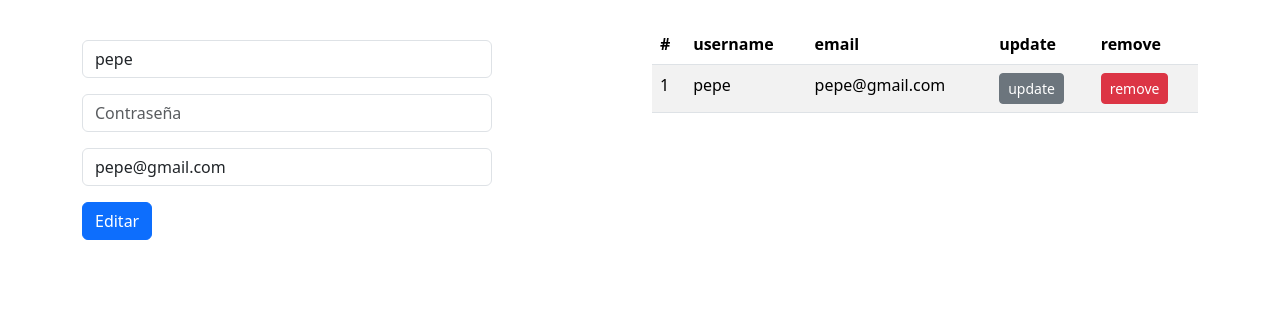
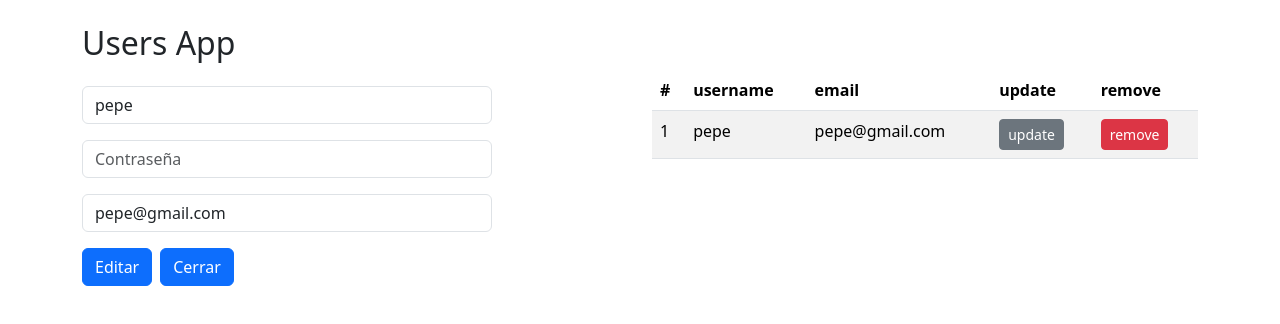
Before and after one commit to CarlosZurano/UsersApp, a React (Vite) app: page / in a window 1280 px wide. Both pictures are taken after a click on the button "update". Shown: the top 324 px of the page. Built offline with nearby package versions, Linux system fonts and the light colour scheme.

Commit message:
optimizacion del codigo, formulario open/close

```diff
--- a/src/UsersApp.jsx
+++ b/src/UsersApp.jsx
@@ -11,28 +11,41 @@ export const UsersApp = () => {
         users,
         userSelected,
         initialUserForm,
+        visibleForm,
         handlerAddUser,
         handlerRemoveUser,
         handlerUserSelectedForm,
+        handlerOpemForm,
+        handlerCloseForm,
     } = useUsers();
 
     return (
         <>
         <div className="container my-4">
+            <h2>Users App</h2>
             <div className="row">
-            <div className="col">
-                <UserForm
-                    initialUserForm={ initialUserForm }
-                    handlerAddUser={ handlerAddUser }
-                    userSelected = {userSelected}
-                />
-            </div>
+
+    {/* Si es falso, no es visible, si true,
+    muestro el formularioo */}
+                {!visibleForm || <div className="col">
+                    <UserForm
+                        initialUserForm={ initialUserForm }
+                        userSelected = {userSelected}
+                        handlerAddUser={ handlerAddUser }
+                        handlerCloseForm = { handlerCloseForm }
+                    /></div>}
 
             <div className="col">
+                {visibleForm ||
+                    <button
+                        className="btn btn-primary my-2"
+                        onClick={handlerOpemForm}>
+                            Nuevo usuario
+                    </button> }
+
                 {/* Si no hay usuarios en la lista, muestra warning.
                 Si si, muestra la lista */}
                 {users.length === 0 ?
-
                     <div className="alert alert-warning text-center">No hay usuarios en el sistema</div>
                     :<UsersList
                         handlerRemoveUser={ handlerRemoveUser }
--- a/src/components/UserForm.jsx
+++ b/src/components/UserForm.jsx
@@ -1,23 +1,27 @@
 import { useEffect, useState } from "react";
 
-export const UserForm = ({ userSelected, handlerAddUser, initialUserForm }) => {
+export const UserForm = ({
+  handlerCloseForm,
+  userSelected,
+  handlerAddUser,
+  initialUserForm,
+}) => {
   // Estado inicial del formulario, basado en initialUserForm
   const [userForm, setUserForm] = useState(initialUserForm);
 
   //Desestructuración para acceder fácilmente a cada campo del formulario
   const { id, username, password, email } = userForm;
 
-
   useEffect(() => {
     setUserForm({
       ...userSelected,
-      password: '',
+      password: "",
     });
-  }, [userSelected])
+  }, [userSelected]);
 
   // Maneja los cambios en los inputs del formulario
   const onInputChange = ({ target }) => {
-  const { name, value } = target; // Extrae el nombre del campo y su nuevo valor
+    const { name, value } = target; // Extrae el nombre del campo y su nuevo valor
     // Actualiza el estado del formulario, manteniendo el resto de los valores
     setUserForm({
       ...userForm,
@@ -47,11 +51,17 @@ export const UserForm = ({ userSelected, handlerAddUser, initialUserForm }) => {
       return;
     }
     handlerAddUser(userForm); // se envia al padre
-                              // (userFormData en UsersApp)
-                              // y aniade el usuario
+    // (userFormData en UsersApp)
+    // y aniade el usuario
 
-    setUserForm(initialUserForm);// reset formulario
+    setUserForm(initialUserForm); // reset formulario
   };
+
+  const onCloseForm = () => {
+    handlerCloseForm();
+    setUserForm(initialUserForm);
+  };
+
   return (
     <form onSubmit={onSubmit}>
       <input
@@ -71,7 +81,6 @@ export const UserForm = ({ userSelected, handlerAddUser, initialUserForm }) => {
         onChange={onInputChange}
       />
 
-
       <input
         className="form-control my-3 w-75"
         placeholder="e-mail"
@@ -79,13 +88,17 @@ export const UserForm = ({ userSelected, handlerAddUser, initialUserForm }) => {
         value={email}
         onChange={onInputChange}
       />
-      <input
-        type="hidden"
-        name="id"
-        value={id}/>
+      <input type="hidden" name="id" value={id} />
 
       <button className="btn btn-primary" type="submit">
-        {id > 0 ? 'Editar' : 'Crear'}
+        {id > 0 ? "Editar" : "Crear"}
+      </button>
+      <button
+        className="btn btn-primary ms-2"
+        type="button"
+        onClick={onCloseForm}
+      >
+        Cerrar
       </button>
     </form>
   );
--- a/src/hook/useUsers.js
+++ b/src/hook/useUsers.js
@@ -21,16 +21,12 @@ const initialUserForm = {
 export const useUsers = () => {
   const [users, dispatch] = useReducer(usersReducer, initialUsers);
   const [userSelected, setuUserSelected] = useState(initialUserForm); // usuario seleccionado
+  const [visibleForm, setVisibleForm] = useState(false);  //estado visibilidad formulario
+
   const handlerAddUser = (userFormData) => {
     // viene del formulario
-    let type;
-    if (userFormData.id === 0) {
-      type = "addUser";
-    } else {
-      type = "updateUser";
-    }
     dispatch({
-      type,
+      type: (userFormData.id === 0) ? "addUser" : "updateUser",
       payload: userFormData,
       // userFormData representa el objeto con los
       // datos que envia el formulario
@@ -47,7 +43,9 @@ export const useUsers = () => {
             `El usuario ${userFormData.username} ha sido actualizado con éxito`,
             "success"
 
-    )
+    );
+    setVisibleForm(false);
+    setuUserSelected(initialUserForm);
   };
 
   const handlerRemoveUser = (id) => {
@@ -59,15 +57,32 @@ export const useUsers = () => {
 
   const handlerUserSelectedForm = (user) => {
     setuUserSelected({ ...user });
+    // true porque al seleccionar, tengo que mostrar el form
+    setVisibleForm(true);
   };
+
+
+  const handlerOpemForm = () => {
+    setVisibleForm(true);
+  }
+
+  const handlerCloseForm = () => {
+    setVisibleForm(false);
+    setuUserSelected(initialUserForm);
+  }
+
 
   // devuelve un objeto con las funciones  estados del prop
   return {
     users,
     userSelected,
     initialUserForm,
+    visibleForm,
+
     handlerAddUser,
     handlerRemoveUser,
     handlerUserSelectedForm,
+    handlerOpemForm,
+    handlerCloseForm,
   };
 };
--- a/src/reducers/usersReducer.js
+++ b/src/reducers/usersReducer.js
@@ -12,8 +12,9 @@ export const usersReducer = (state = [], action) => {
 
         case 'removeUser':
             return state.filter(user => user.id !== action.payload);
-    // el payload es el id. Elimina usuarios cuyo id no es igual al id
-    // que queremos eliminar
+            // El payload es el ID del usuario que queremos eliminar.
+            // Usamos .filter para crear un nuevo array excluyendo al usuario con ese ID.
+            // Esto mantiene la inmutabilidad: no modificamos el array original, devolvemos uno nuevo.
 
         case 'updateUser':
             return state.map( u => {
```
